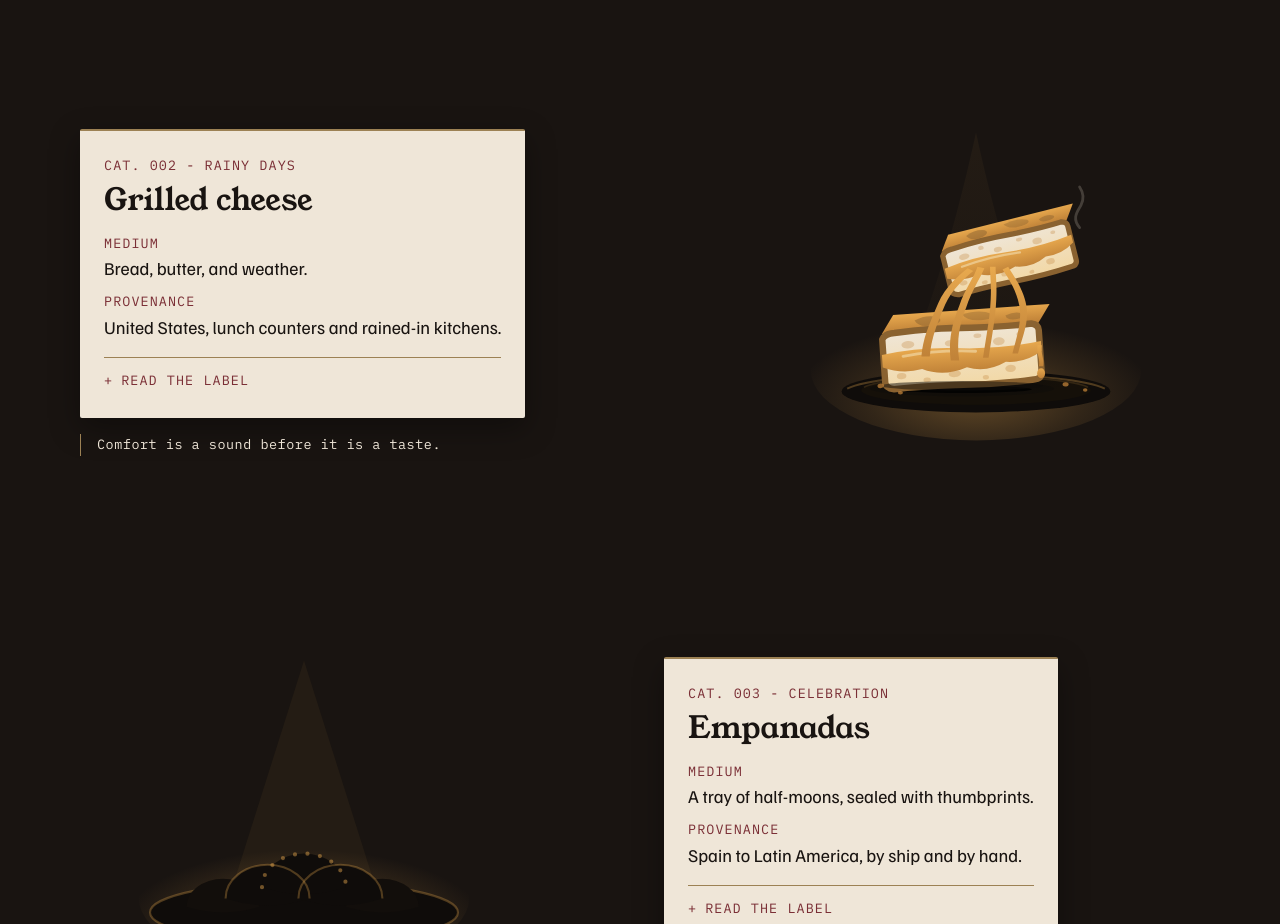
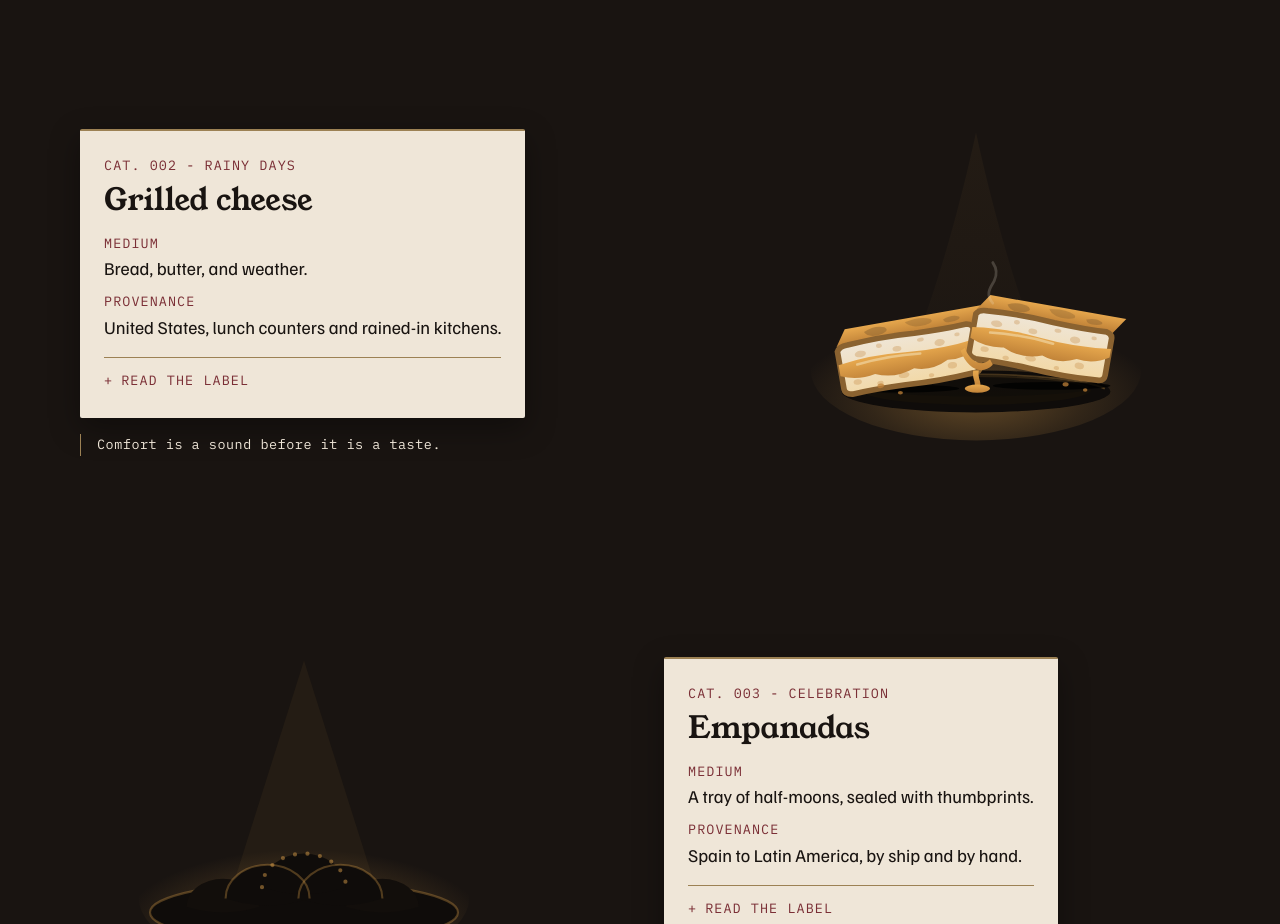
Before and after one commit to nazboyko/still-warm, a React (Vite) app: page / in a window 1280 px wide. Shown: the part 1700-2624 px from the top of the page. Built offline with nearby package versions, Linux system fonts and the light colour scheme.

Commit message:
stand room 002 halves

```diff
--- a/src/components/exhibition/art/GrilledCheeseArt.tsx
+++ b/src/components/exhibition/art/GrilledCheeseArt.tsx
@@ -135,54 +135,40 @@ export function GrilledCheeseArt({ lit }: { lit: boolean }) {
       />
       <ellipse cx="152" cy="185" rx="76" ry="10" fill="url(#gc-dish-shadow)" />
 
-      {/* the lifted half: smaller with distance, tipped by the pull */}
-      <g transform="translate(184 96) rotate(-14) scale(0.82)">
+      {/* the weight of both halves pressing into the plate */}
+      <ellipse
+        cx="160"
+        cy="188"
+        rx="84"
+        ry="6.5"
+        fill="#0f0c0a"
+        opacity="0.5"
+      />
+      <ellipse cx="106" cy="189" rx="42" ry="2.8" fill="#000" opacity="0.8" />
+      <ellipse cx="214" cy="187" rx="42" ry="2.8" fill="#000" opacity="0.8" />
+
+      {/* both halves standing, leaning together, cut faces to the visitor */}
+      <g transform="translate(112 168) rotate(-10) scale(0.88)">
+        <Half />
+      </g>
+      <g transform="translate(206 158) rotate(10) scale(0.88)">
         <Half />
       </g>
 
-      {/* the weight of the near half pressing into the plate */}
-      <ellipse
-        cx="150"
-        cy="189"
-        rx="66"
-        ry="5.5"
-        fill="#0f0c0a"
-        opacity="0.5"
-      />
-      <ellipse cx="150" cy="189.5" rx="50" ry="2.6" fill="#000" opacity="0.8" />
-
-      {/* the near half: the hero, in the spot */}
-      <g transform="translate(150 166) rotate(-4)">
-        <Half />
+      {/* the last strand still bridging the two cut faces */}
+      <g fill="url(#gc-cheese)">
+        <path d="M 152 160 C 156 170 164 174 170 168 L 172 172 C 164 180 154 175 149 162 Z" />
+        <path d="M 158 176 C 157 181 160 184 159 188 L 163 188 C 164 184 161 181 162 176 Z" />
       </g>
-
-      {/* cheese stretched taut between the two cut faces */}
-      <g fill="url(#gc-cheese)">
-        <path d="M 121 166 C 122 152 128 140 133 128 C 138 116 148 108 154 103 L 158 105 C 152 110 143 118 138 129 C 133 141 128 152 127 166 Z" />
-        <path d="M 142 169 C 140 155 143 142 148 130 C 152 118 159 109 161 102 L 166 103 C 163 110 157 119 153 131 C 148 143 146 155 148 169 Z" />
-        <path d="M 165 167 C 167 153 170 139 170.5 125 C 171 114 170 108 170 102 L 174 102 C 174 108 175 114 174.5 125 C 174 139 171 153 169 167 Z" />
-        <path d="M 186 164 C 189 152 193 141 191 130 C 189 119 183 110 179 104 L 183 102 C 187 109 194 118 196 130 C 198 142 193 152 190 164 Z" />
-        <path d="M 204 158 C 203 164 206 168 205 173 L 208 173 C 209 168 206 164 207 158 Z" />
-        <ellipse cx="206.5" cy="178" rx="2.8" ry="3.6" />
-      </g>
+      <ellipse cx="161" cy="189" rx="9" ry="3" fill="url(#gc-cheese)" />
 
       <path
-        d="M 234 74c-6-7-1-12 1-16 2-4 2.4-8-1-13"
+        d="M 172 128c-6-7-1-12 1-16 2-4 2.4-8-1-13"
         fill="none"
         stroke="#efe6d8"
         strokeOpacity="0.2"
         strokeWidth="2"
         strokeLinecap="round"
-      />
-
-      {/* plate contact and a few crumbs */}
-      <ellipse
-        cx="150"
-        cy="187"
-        rx="58"
-        ry="3.4"
-        fill="#0f0c0a"
-        opacity="0.5"
       />
       <g style={{ fill: "var(--toast)" }} fillOpacity="0.75">
         <ellipse
```
